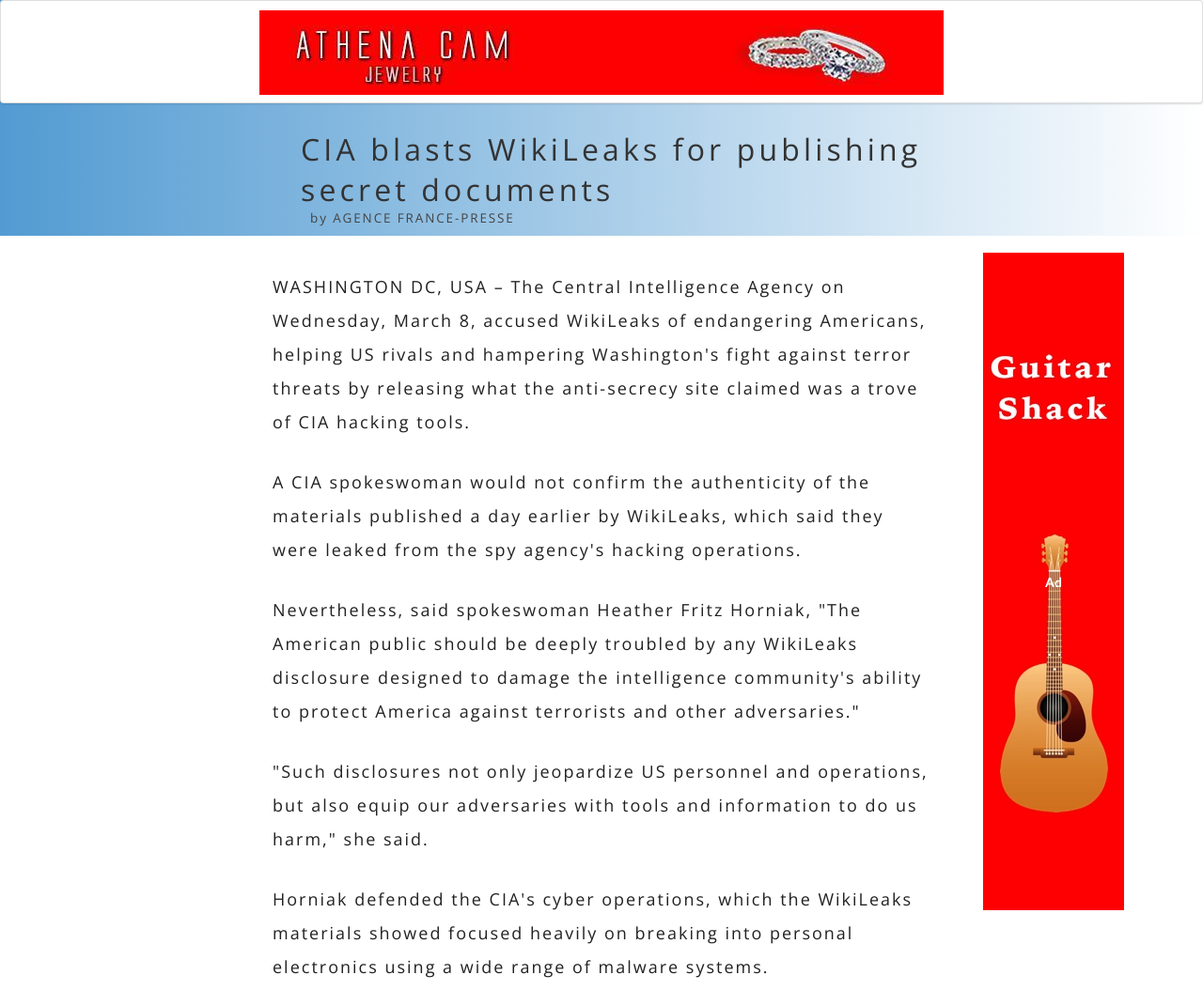
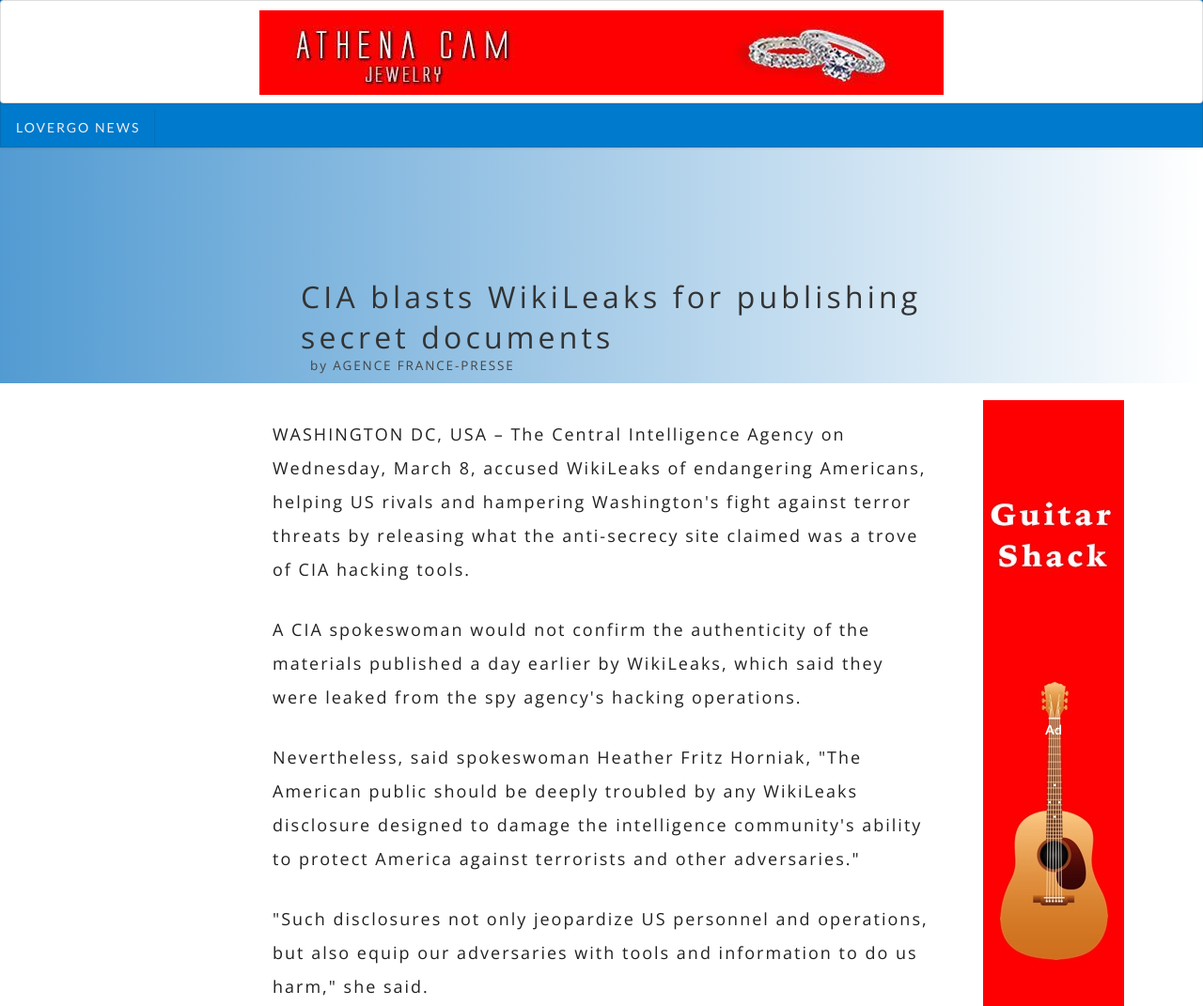
Before and after one commit to iloveergo/gh-pages, a plain HTML site: page 2.html in a window 1280 px wide. Shown: the top 1071 px of the page at 94% size. Drawn offline with nearby package versions, Linux system fonts and the light colour scheme.

Commit message:
Add top menu

```diff
--- a/2.html
+++ b/2.html
@@ -81,6 +81,9 @@
             </div>
         </div>
 
+        <div class="ui menu" style="padding-top: 115px; margin: 0; background-color: #007acc; border-radius: 0;">
+            <div class="brand item" style="color: #eee; letter-spacing: 2px;">LOVERGO NEWS</div>
+        </div>
         <div class="header panel">
             <div class="attributions">
                 <div class="title">CIA blasts WikiLeaks for publishing secret documents</div>
```
Also changed, not shown: 3.html (+3 -1 lines), 4.html (+3 -1 lines), index.html (+3 -0 lines).
